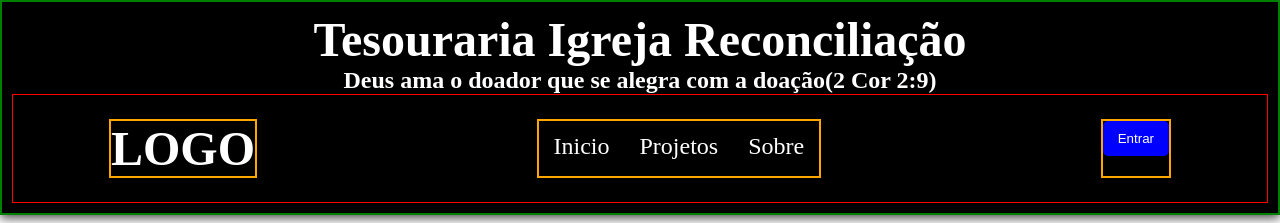
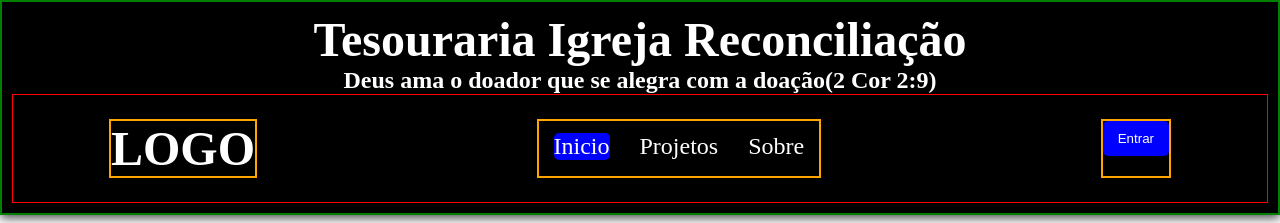
Before and after one commit to Edyylson/meuprojeto, a plain HTML site: page tesouraria/tesouraria.html in a window 1280 px wide. In both pictures the pointer is over the item "Inicio". Shown: the top 223 px of the page. Drawn offline with Linux system fonts and the light colour scheme.

Commit message:
salvando

```diff
--- a/tesouraria/style.css
+++ b/tesouraria/style.css
@@ -6,7 +6,6 @@
   margin: 0px;
   padding: 0px;
 }
-
 
 
 header {
@@ -116,10 +115,11 @@ footer {
 }
 
 .nav-bar {
+  justify-content: space-between;
   display: flex;
-  justify-content: space-between;
   padding: 1.5rem 6rem;
   border: 0.5px solid red;
+
 }
 
 
@@ -160,6 +160,13 @@ footer {
 
 }
 
+
+li:hover,
+.active {
+  background-color: blue !important;
+  border-radius: 5px;
+}
+
 .login-button {
   border: 2px solid orange;
   width: auto;
@@ -177,6 +184,4 @@ footer {
   border: 2px solid orange;
   width: auto;
 
-
-
 }
```
Also changed, not shown: tesouraria/tesouraria.html (+0 -6 lines), tesouraria2/imagens gif/folhas.gif (added), tesouraria2/imagens gif/trigos.gif (added).
